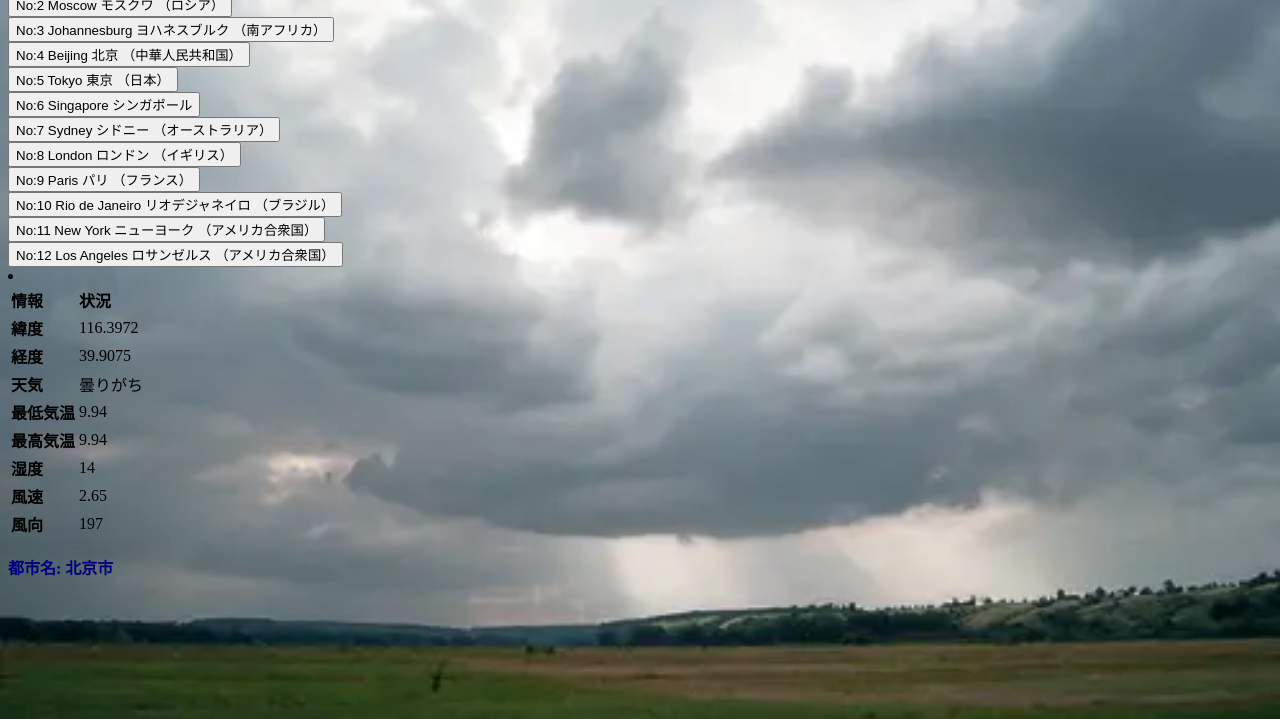
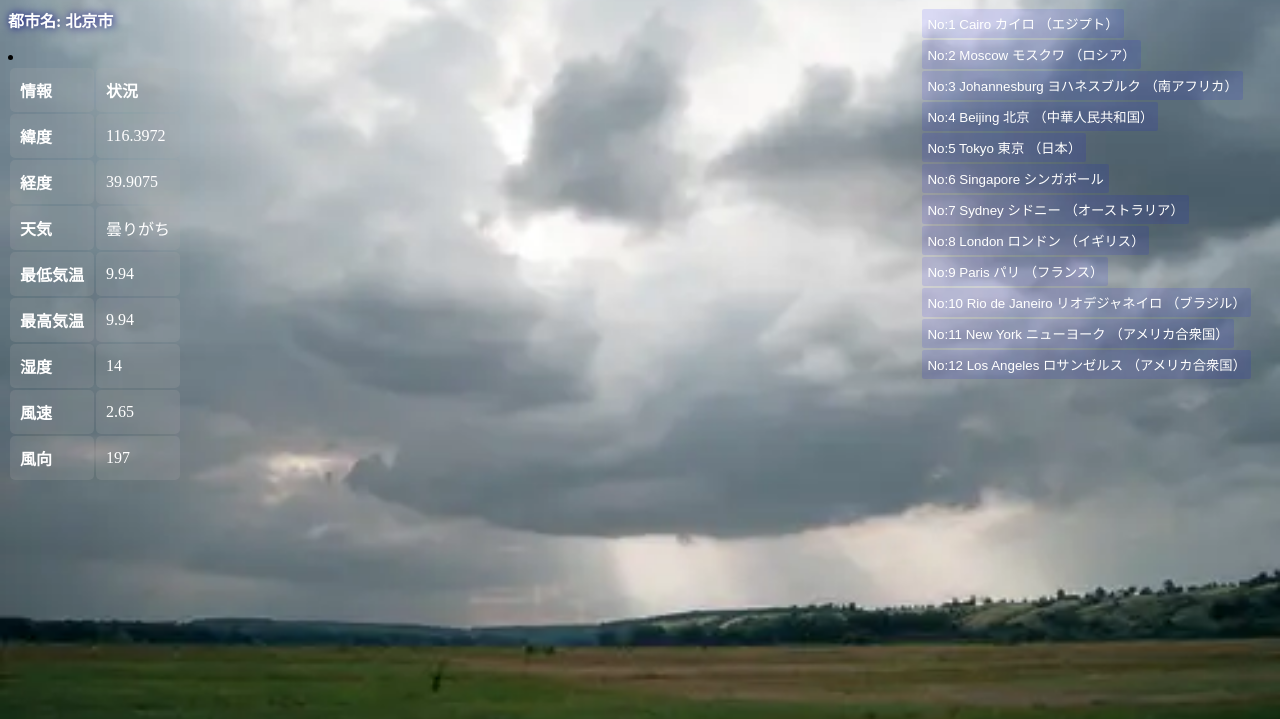
Before and after one commit to G384052023/medialabo, a plain HTML site: page project.html in a window 1280 px wide. Shown: the part 81-800 px from the top of the page. Drawn offline with nearby package versions, Linux system fonts and the light colour scheme.

Commit message:
ふふふ

```diff
--- a/project.html
+++ b/project.html
@@ -11,40 +11,45 @@
     <link rel="stylesheet" href="projectcss.css">
 
   </head>
-  <body style="background-image: url('cloud-cloudy.jpg');background-size: cover;background-repeat: no-repeat;background-attachment: fixed;">
-    <h2>世界の天気（検索結果1件）</h2>
+  <body class="elements">
+    <h1>世界の天気（検索結果1件）</h1>
 
     <!-- <br> -->
     <!-- <label for="ads"></label> -->
     <!-- <input type="text" name="ads" id="ads"> -->
     <!-- <button id="sendRequest0">pick the No. of city that you want.</button> -->
     <!-- <br> -->
-    <button id="sendRequest1">No:1 Cairo カイロ （エジプト）</button>
+    <div class="button-container">
+        <button id="sendRequest1" class="weather-button">No:1 Cairo カイロ （エジプト）</button>
         <br>
-    <button id="sendRequest2">No:2 Moscow モスクワ （ロシア）</button>
+        <button id="sendRequest2" class="weather-button">No:2 Moscow モスクワ （ロシア）</button>
         <br>
-    <button id="sendRequest3">No:3 Johannesburg ヨハネスブルク （南アフリカ）</button>
+        <button id="sendRequest3" class="weather-button">No:3 Johannesburg ヨハネスブルク （南アフリカ）</button>
         <br>
-    <button id="sendRequest4">No:4 Beijing 北京 （中華人民共和国）</button>
+        <button id="sendRequest4" class="weather-button">No:4 Beijing 北京 （中華人民共和国）</button>
         <br>
-    <button id="sendRequest5">No:5 Tokyo 東京 （日本）</button>
+        <button id="sendRequest5" class="weather-button">No:5 Tokyo 東京 （日本）</button>
         <br>
-    <button id="sendRequest6">No:6 Singapore シンガポール </button>
+        <button id="sendRequest6" class="weather-button">No:6 Singapore シンガポール </button>
         <br>
-    <button id="sendRequest7">No:7 Sydney シドニー （オーストラリア）</button>
+        <button id="sendRequest7" class="weather-button">No:7 Sydney シドニー （オーストラリア）</button>
         <br>
-    <button id="sendRequest8">No:8 London ロンドン （イギリス）</button>
+        <button id="sendRequest8" class="weather-button">No:8 London ロンドン （イギリス）</button>
         <br>
-    <button id="sendRequest9">No:9 Paris パリ （フランス）</button>
+        <button id="sendRequest9" class="weather-button">No:9 Paris パリ （フランス）</button>
         <br>
-    <button id="sendRequest10">No:10 Rio de Janeiro リオデジャネイロ （ブラジル）</button>
+        <button id="sendRequest10" class="weather-button">No:10 Rio de Janeiro リオデジャネイロ （ブラジル）</button>
         <br>
-    <button id="sendRequest11">No:11 New York ニューヨーク （アメリカ合衆国）</button>
+        <button id="sendRequest11" class="weather-button">No:11 New York ニューヨーク （アメリカ合衆国）</button>
         <br>
-    <button id="sendRequest12">No:12 Los Angeles ロサンゼルス （アメリカ合衆国）</button>
+        <button id="sendRequest12" class="weather-button">No:12 Los Angeles ロサンゼルス （アメリカ合衆国）</button>
         <br>
+    </div>
 
 
+    <p>
+        <strong>都市名: <span id="city">北京市</span></strong>
+    </p>
 
     <li>
     <table>
@@ -90,8 +95,5 @@
             </tr>
         </tbody>
     </table>
-    <p>
-        <strong>都市名: <span id="city">北京市</span></strong>
-    </p>
     </li>
   </body>
--- a/projectcss.css
+++ b/projectcss.css
@@ -1,5 +1,6 @@
 p {
-	color: navy;
+	color: white;
+	text-shadow: navy 1px 0 10px;
 }
 
 p.info {
@@ -17,7 +18,7 @@ h2 {
 	color:#3f3faf;
 	/*border: solid 1px black;*/
 	margin: 5px;
-	background: linear-gradient(0.25turn, white, skyblue);
+	background: linear-gradient(0.25turn, white, skyblue,);
 }
 
 div#zentai {
@@ -33,6 +34,51 @@ div#zentai > div {
 	background-color: #ffefaf;
 }
 
-img {
-    float: right;   /* 画像を右に浮かせる */
+/* img {float: right;   } */
+
+.weather-button {
+    background-color: rgba(0, 0, 255, 0.1);
+    color: white;
+    border: none;
+    padding: 5px 5px;
+    margin: 1px;
+    cursor: pointer;
+    border-radius: 2px;
 }
+
+.weather-button {
+    background-color: rgba(0, 0, 255, 0.1);
+}
+
+.button-container {
+	float: right;
+    margin-right: 20px;
+}
+
+th {
+
+    background-color: rgba(173, 173, 175, 0.2);
+    color: white;
+    border: none;
+    padding: 10px 10px;
+    margin: 2px;
+    cursor: pointer;
+    border-radius: 5px;
+
+}
+
+td {
+
+    background-color: rgba(173, 173, 175, 0.2);
+    color: white;
+    border: none;
+    padding: 10px 10px;
+    margin: 2px;
+    cursor: pointer;
+    border-radius: 5px;
+
+}
+
+.elements{
+	background-image: url('cloud-cloudy.jpg');background-size: cover;background-repeat: no-repeat;background-attachment: fixed;
+}
--- a/weather.js
+++ b/weather.js
@@ -1,3 +1,27 @@
+
+let citydata=[
+  ["Cairo",360630],
+  ["Moscow",524901],
+  ["Johannesburg",993800],
+  ["Beijing",1816670],
+  ["Tokyo",1850147],
+  ["Singapore",1880252],
+  ["Sydney",2147714],
+  ["London",2643743],
+  ["Paris",2968815],
+  ["Rio de Janeiro",3451189],
+  ["New York",5128581],
+  ["Los Angeles",5368361],
+  ]
+
+  let imgpack=[
+    "cloud-cloudy.jpg",
+    "Rain.jpg",
+    "sunny.jpg",
+    "層積雲",
+    "霧"
+  ]
+
 // let b = document.querySelector('#sendRequest0');
 // b.addEventListener('click', sendRequest);
 let b1 = document.querySelector('#sendRequest1');
@@ -48,21 +72,11 @@ let b12 = document.querySelector('#sendRequest12');
 b12.addEventListener('click', function(){
   sendRequest(12);
 });
+var body = document.querySelector('body');
 
-let citydata=[
-["Cairo",360630],
-["Moscow",524901],
-["Johannesburg",993800],
-["Beijing",1816670],
-["Tokyo",1850147],
-["Singapore",1880252],
-["Sydney",2147714],
-["London",2643743],
-["Paris",2968815],
-["Rio de Janeiro",3451189],
-["New York",5128581],
-["Los Angeles",5368361],
-]
+function changeBackground(backgroundUrl) {
+  body.style.backgroundImage = 'url(' + backgroundUrl + ')';
+}
 
 function sendRequest(n) {
   // URL を設定
```
Also changed, not shown: index.html (+1 -1 lines). Lines whose indentation alone changed are shown as unchanged.
